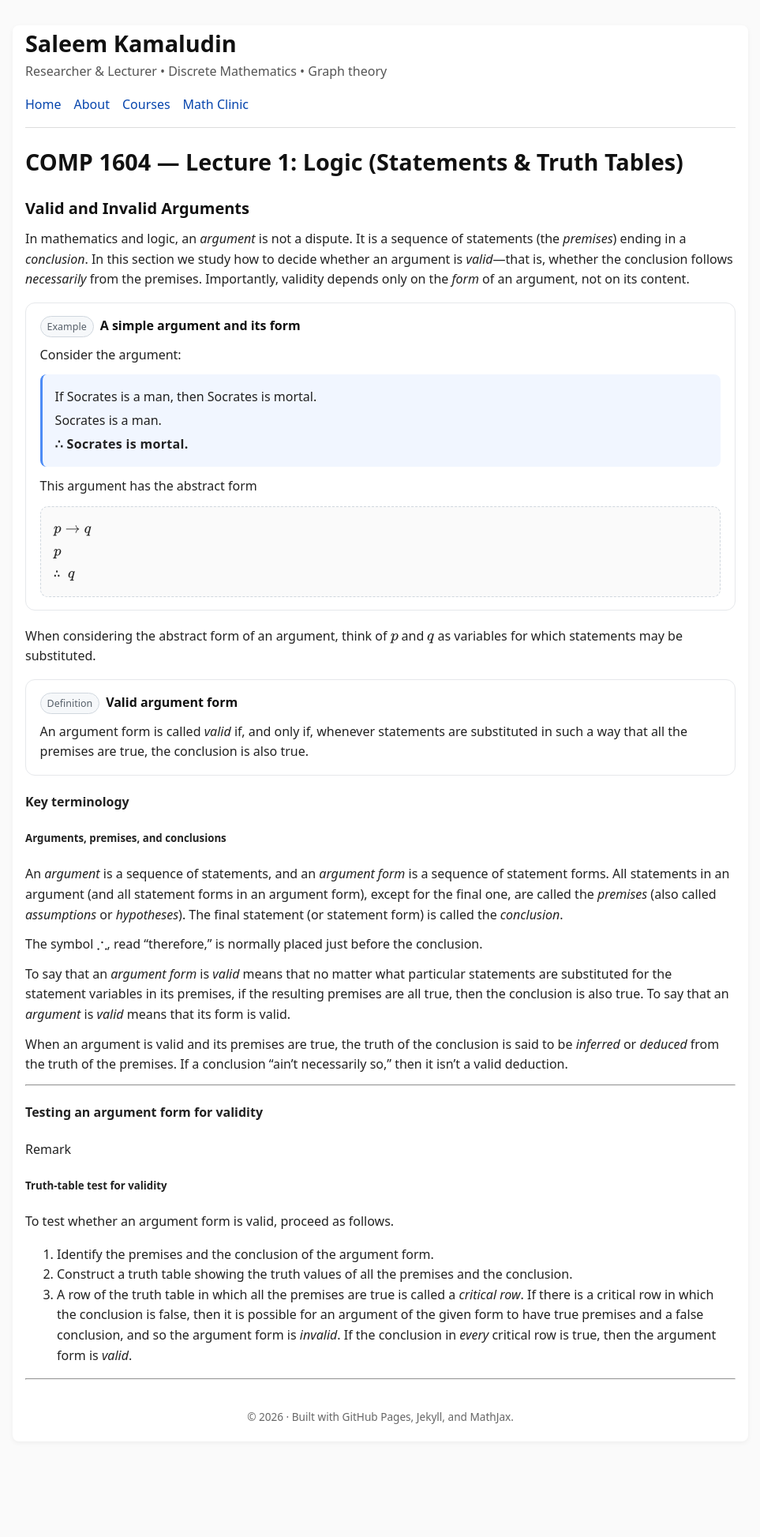
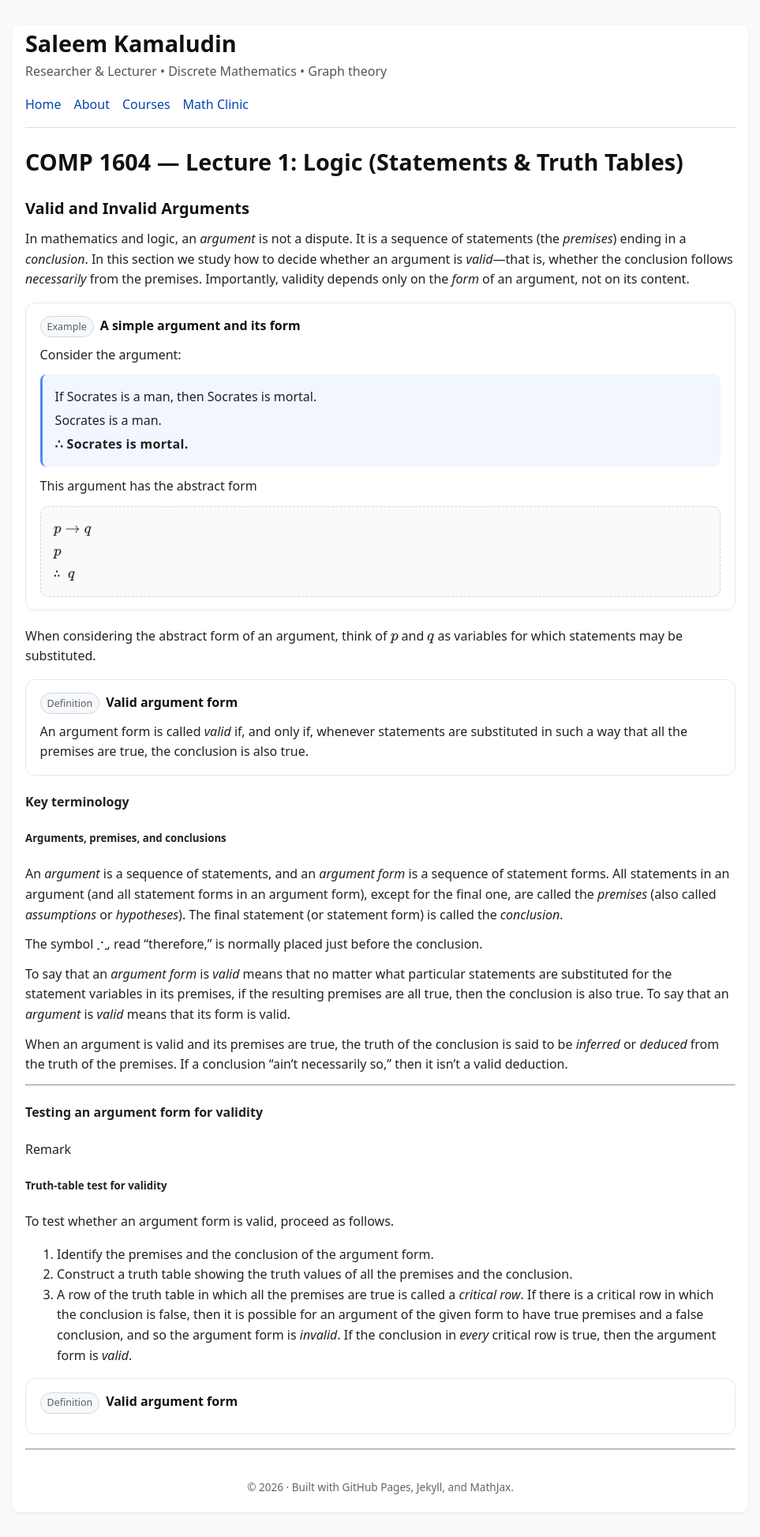
Before and after one commit to SaleemKamaludin/SaleemKamaludin.github.io, a Jekyll site: the page built from courses/comp1604/lecture-notes/lecture-01/index.md, in a window 1280 px wide. Shown: the whole page at 79% size, without its empty margins (158-1121 px from the left). Built offline with Jekyll 4.4.1, drawn with Linux system fonts in a browser that asks for light colours; before the commit the page ends 1857 px from its top, so only the background shows below that; part of the change alters nothing that is shown.

Commit message:
Update index.md

```diff
--- a/courses/comp1604/lecture-notes/lecture-01/index.md
+++ b/courses/comp1604/lecture-notes/lecture-01/index.md
@@ -298,3 +298,85 @@ permalink: /courses/comp1604/lecture-notes/lecture-01/
         If the conclusion in <em>every</em> critical row is true, then the argument form is <em>valid</em>.
       </li>
     </ol>
+
+
+
+
+
+
+
+
+
+
+
+
+
+
+
+
+
+
+
+
+
+
+
+
+
+
+
+
+
+
+
+
+
+
+
+
+
+
+
+
+
+  <section class="notes-block" id="def-valid-argument-form">
+  <style>
+    /* Minimal, drop-in styling scoped to this definition */
+    #def-valid-argument-form{ margin:1rem 0 1.1rem; }
+    #def-valid-argument-form .box{
+      border:1px solid #e6e8eb;
+      border-radius:.75rem;
+      padding:1rem 1.1rem;
+      background:#fff;
+    }
+    #def-valid-argument-form .box-header{
+      display:flex;
+      align-items:baseline;
+      gap:.5rem;
+      margin-bottom:.6rem;
+    }
+    #def-valid-argument-form .tag{
+      display:inline-block;
+      font-size:.78rem;
+      padding:.15rem .5rem;
+      border-radius:999px;
+      border:1px solid #d0d7de;
+      background:#f6f8fa;
+      color:#57606a;
+      white-space:nowrap;
+    }
+    #def-valid-argument-form .title{
+      margin:0;
+      font-weight:650;
+      font-size:1rem;
+      color:#111;
+    }
+    #def-valid-argument-form p{ margin:.55rem 0 0; color:#222; }
+    #def-valid-argument-form em{ font-style:italic; }
+  </style>
+
+  <div class="box">
+    <div class="box-header">
+      <span class="tag">Definition</span>
+      <h5 class="title">Valid argument form</h5>
+    </div>
```
